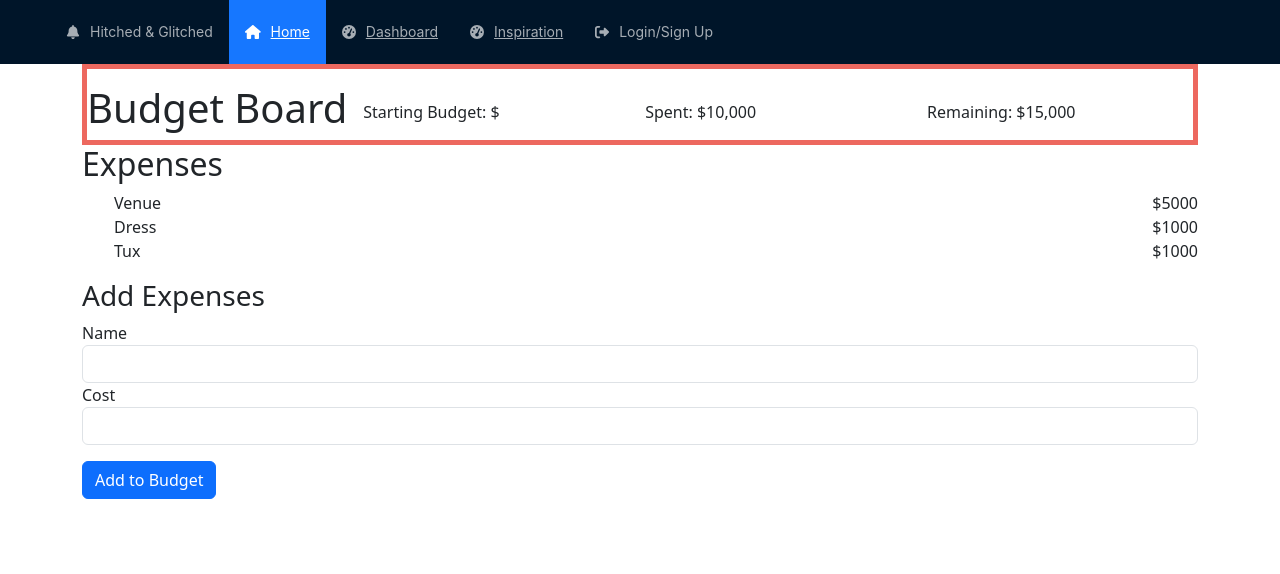
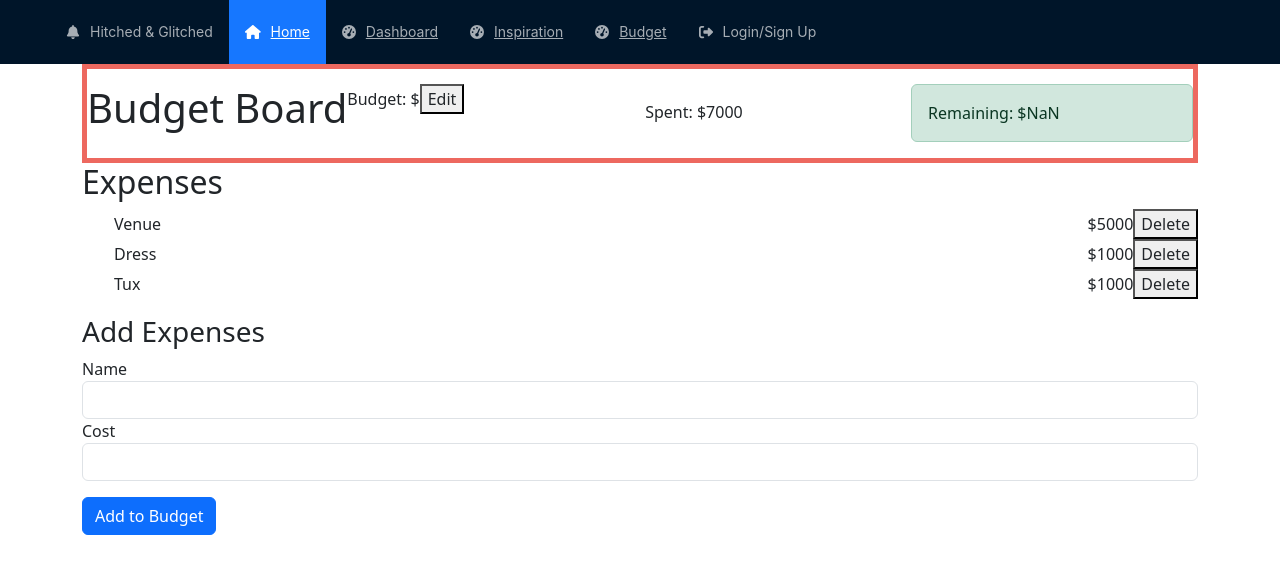
Before and after one commit to erin-m-keller/hitched-and-glitched, a React (Create React App) app in the folder client/: page /budget in a window 1280 px wide. Shown: the top 574 px of the page. Built offline with nearby package versions, Linux system fonts and the light colour scheme; a web font is replaced by a local one; what apollo-cache-persist would draw is missing.

Commit message:
working to delete expenses

```diff
--- /dev/null
+++ b/client/src/components/Budget/EditBudget.js
@@ -0,0 +1,26 @@
+import React, { useState } from 'react';
+
+const EditBudget = (props) => {
+	const [value, setValue] = useState(props.budget);
+	return (
+		<>
+			<input
+				required='required'
+				type='number'
+				class='form-control mr-3'
+				id='name'
+				value={value}
+				onChange={(event) => setValue(event.target.value)}
+			/>
+			<button
+				type='button'
+				class='btn btn-primary'
+				onClick={() => props.handleSaveClick(value)}
+			>
+				Save
+			</button>
+		</>
+	);
+};
+
+export default EditBudget;
--- a/client/src/components/Budget/ExpenseItem.js
+++ b/client/src/components/Budget/ExpenseItem.js
@@ -1,7 +1,16 @@
-import React from "react";
-import 'bootstrap/dist/css/bootstrap.min.css';
+import { AppContext } from "../../context/AppContext";
+import React, { useContext } from "react";
 
 const ExpenseItem = (props) => {
+
+    const { dispatch } = useContext(AppContext);
+    const handleDeleteExpense = () => {
+		dispatch({
+			type: 'DELETE_EXPENSE',
+			payload: props.id,
+		});
+	};
+
     return (
         <li className='list-group-item d-flex justify-content-between align-items-center'>
             {props.name}
@@ -9,6 +18,7 @@ const ExpenseItem = (props) => {
                 <span>
                     ${props.cost}
                 </span>
+                <button type='button' onClick={handleDeleteExpense}>Delete</button>
             </div>
         </li>
     );
--- a/client/src/components/Budget/Remaining.js
+++ b/client/src/components/Budget/Remaining.js
@@ -1,10 +1,18 @@
-import React from "react";
-import 'bootstrap/dist/css/bootstrap.min.css';
+import React, { useContext } from "react";
+import { AppContext } from "../../context/AppContext";
 
 const Remaining = () => {
+    const { expenses, budget } = useContext(AppContext);
+
+    const totalExpenses = expenses.reduce((total, item) => {
+        return (total = total + item.cost);
+    },0);
+
+    const alertType = totalExpenses > budget ? 'alert-danger' : 'alert-success';
+
     return (
-        <div className="main-content">
-            <span>Remaining: $15,000</span>
+        <div className={`alert ${alertType}`}>
+            <span>Remaining: ${ budget - totalExpenses }</span>
         </div>
     );
 };
--- a/client/src/components/Budget/Spent.js
+++ b/client/src/components/Budget/Spent.js
@@ -1,10 +1,15 @@
-import React from "react";
-import 'bootstrap/dist/css/bootstrap.min.css';
+import React, { useContext } from "react";
+import { AppContext } from "../../context/AppContext";
 
 const Spent = () => {
+    const { expenses } = useContext(AppContext);
+    const totalExpenses = expenses.reduce((total, item) => {
+        return (total += item.cost);
+    },0);
+
     return (
         <div className="main-content">
-            <span>Spent: $10,000</span>
+            <span>Spent: ${ totalExpenses }</span>
         </div>
     );
 };
--- a/client/src/components/Budget/Starting.js
+++ b/client/src/components/Budget/Starting.js
@@ -1,14 +1,36 @@
-import React, { useContext } from "react";
+import React, { useContext, useState } from "react";
+import ViewBudget from "./ViewBudget";
+import EditBudget from "./EditBudget";
 import { AppContext } from "../../context/AppContext";
 
 
 const Starting = () => {
-    const { starting } = useContext(AppContext);
+    const { budget, dispatch } = useContext(AppContext);
+    const [isEditing, setIsEditing] = useState(false);
+
+    const handleEditClick = () => {
+        setIsEditing(true);
+    };
+
+    const handleSaveClick = (value) => {
+        dispatch({
+            type: 'SET_BUDGET',
+            payload: value,
+        });
+        setIsEditing(false);
+    };
 
     return (
-        <div className="main-content">
-            <span>Starting Budget: ${starting}</span>
+        <div>
+            {isEditing ? (
+                <EditBudget handleSaveClick={handleSaveClick} budget={budget} />
+            ) : (
+                <ViewBudget handleEditClick={handleEditClick} budget={budget} />
+            )}
         </div>
+        // <div className="main-content">
+        //     <span>Starting Budget: ${budget}</span>
+        // </div>
     );
 };
 
--- /dev/null
+++ b/client/src/components/Budget/ViewBudget.js
@@ -0,0 +1,14 @@
+import React from 'react';
+
+const ViewBudget = (props) => {
+	return (
+		<>
+			<span>Budget: ${props.budget}</span>
+			<button type='button' onClick={props.handleEditClick}>
+				Edit
+			</button>
+		</>
+	);
+};
+
+export default ViewBudget;
--- a/client/src/components/Navbar.js
+++ b/client/src/components/Navbar.js
@@ -55,6 +55,11 @@ const AppNavbar = () => {
         icon: <FontAwesomeIcon icon={faTachometerAlt} />,
         label: <Link to="/inspiration" className="navigation-link">Inspiration</Link>
       },
+      {
+        key: "/budget",
+        icon: <FontAwesomeIcon icon={faTachometerAlt} />,
+        label: <Link to="/budget" className="navigation-link">Budget</Link>
+      },
       ...(Auth.loggedIn()
       ? [
           {
--- a/client/src/context/AppContext.js
+++ b/client/src/context/AppContext.js
@@ -8,6 +8,13 @@ const AppReducer = (state, action) => {
 				...state,
 				expenses: [...state.expenses, action.payload],
 			};
+
+			case 'SET_BUDGET':
+				return {
+					...state,
+					budget: action.payload,
+				};
+
 		default:
 			return state;
 	}
```
